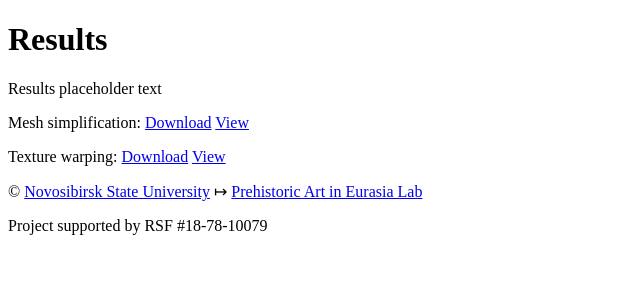
After one commit to Artemiris/artemiris, a Yii app: template frontend/views/site/results.php in a window 1280 px wide. The commit adds this page. Shown: the top 300 px of the page, without its empty margins (0-640 px from the left). Run offline with PHP 8.4 and a stand-in for Yii, Linux system fonts and the light colour scheme; the template is opened without the code that fills it, so the values that code supplies are empty; some libraries are stand-ins or nearby versions.

Commit message:
results view

```diff
--- a/frontend/messages/ru/app.php
+++ b/frontend/messages/ru/app.php
@@ -12,7 +12,11 @@ return [
     'Links' => 'Ссылки',
     'About' => 'О проекте',
     'Mobile App' => 'Приложение',
-
+    'Results' => 'Результаты',
+    'Download' => 'Скачать',
+    'View' => 'Просмотр',
+    'Mesh simplification' => 'Симплификация меша',
+    'Texture warping' => 'Перенос текстуры',
     'Read more' => 'Подробнее',
     'Go to' => 'Перейти',
 
--- a/frontend/views/layouts/main.php
+++ b/frontend/views/layouts/main.php
@@ -49,7 +49,7 @@ AppAsset::register($this);
 //        ['label' => Yii::t('app', 'News'), 'url' => ['/site/news']],
         ['label' => Yii::t('app', 'Team'), 'url' => ['/site/team']],
         ['label' => Yii::t('app', 'Publication'), 'url' => ['/site/publication']],
-//        ['label' => Yii::t('app', 'Links'), 'url' => ['/site/links']],
+        ['label' => Yii::t('app', 'Results'), 'url' => ['/site/results']],
     ];
     //    if (Yii::$app->user->isGuest) {
     //        $menuItems[] = ['label' => 'Signup', 'url' => ['/site/signup']];
--- /dev/null
+++ b/frontend/views/site/results.php
@@ -0,0 +1,18 @@
+<?php
+
+use yii\helpers\Html;
+use yii\helpers\Url;
+
+$this->title = Yii::t('app', 'Results');
+
+?>
+<h1><?= Html::encode($this->title)?></h1>
+<p>
+    Results placeholder text
+</p>
+<p>
+    <?=Yii::t('app', 'Mesh simplification')?>: <?=Html::a(Yii::t('app', 'Download'), 'mesh')?> <a href="/materials/mesh_simplification.pdf"><?= Yii::t('app', 'View') ?></a>
+</p>
+<p>
+    <?=Yii::t('app', 'Texture warping')?>: <?=Html::a(Yii::t('app', 'Download'), 'warp')?> <a href="/materials/texture_warp.pdf"><?= Yii::t('app', 'View') ?></a>
+</p>
```
Also changed, not shown: frontend/controllers/SiteController.php (+16 -0 lines), 2 other files.
